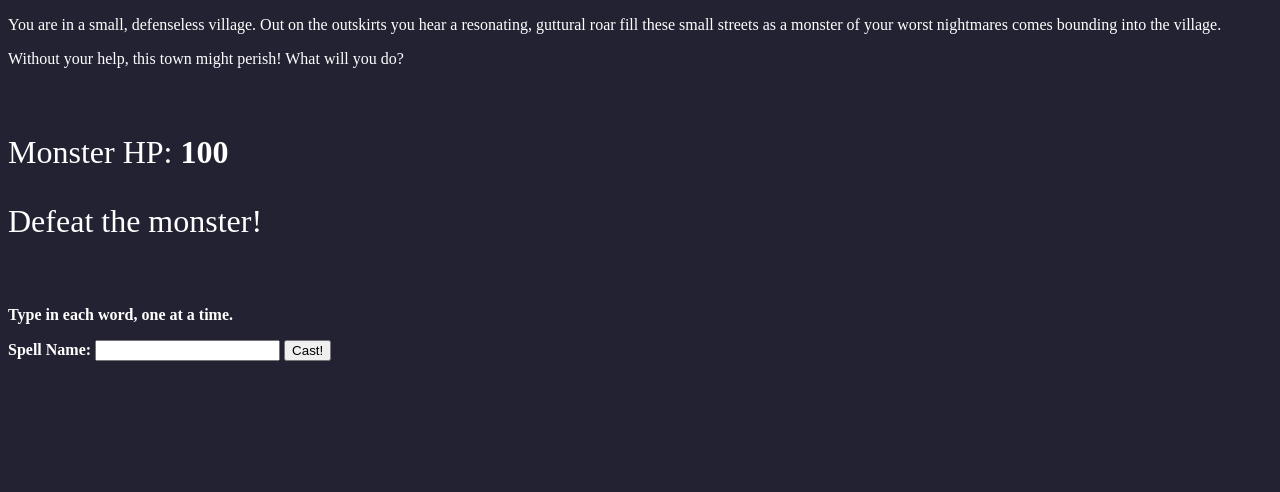
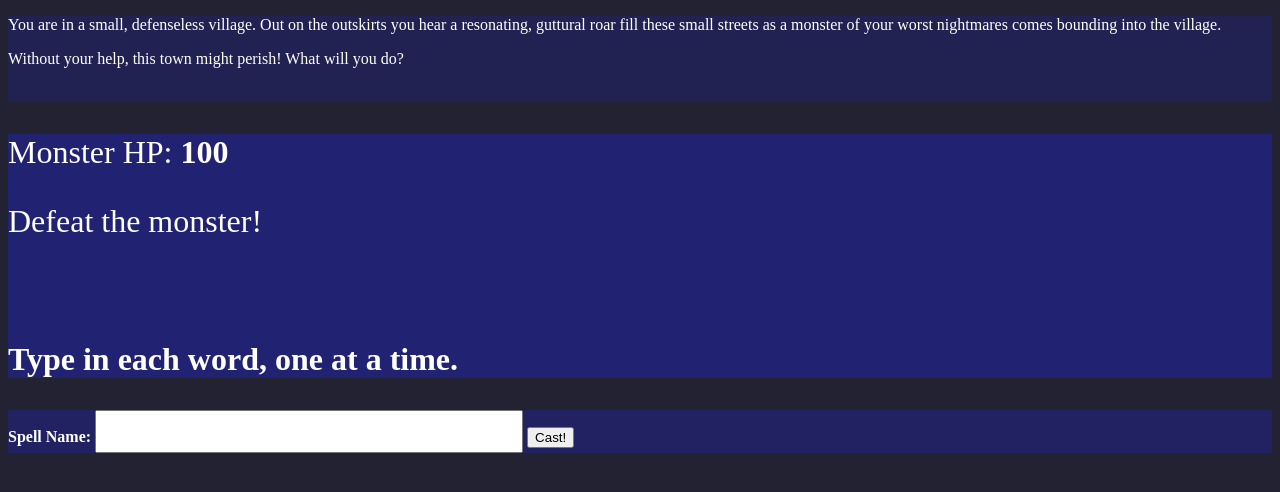
Before and after one commit to JLHGD/TextGuessingGame, a plain HTML site: page index.html in a window 1280 px wide. Drawn offline with Linux system fonts and the light colour scheme.

Commit message:
A few tweaks to the html structure for styling and other stuff

```diff
--- a/index.html
+++ b/index.html
@@ -13,22 +13,25 @@
     <body>
         <div id="root">
         <header>
+            <p class="story">You are in a small, defenseless village. Out on the outskirts you hear a resonating, guttural roar fill these small streets as a monster of your worst nightmares comes bounding into the village.</p>
+
+            <p class="story">Without your help, this town might perish! What will you do?</p><br>
         </header>
 
         <main>
-            <p class="story">You are in a small, defenseless village. Out on the outskirts you hear a resonating, guttural roar fill these small streets as a monster of your worst nightmares comes bounding into the village.</p>
+            <div id="hpAndStatus">
+                <p id="monsterhp">Monster HP: <b id="hp">100</b> </p>
+                <p id="statusmessage">Defeat the monster!</p><br>
 
-            <p class="story">Without your help, this town might perish! What will you do?</p><br>
+                <p id="instructions"><b>Type in each word, one at a time.</b></p>
+            </div>
 
-            <p id="monsterhp">Monster HP: <b id="hp">100</b> </p>
-            <p id="statusmessage">Defeat the monster!</p><br>
+            <div id="gameSpace">
+                <label for="wordinput"><b>Spell Name:</b></label>
+                <input type="text" id="wordinput" name="wordinput">
 
-            <p id="instructions"><b>Type in each word, one at a time.</b></p>
-
-            <label for="fname"><b>Spell Name:</b></label>
-            <input type="text" id="wordinput" name="wordinput">
-
-            <button type="button" name="button" id="cast">Cast!</button>
+                <button type="button" name="button" id="cast">Cast!</button>
+            </div>
         </main>
 
         <footer>
--- a/styles/main-style.css
+++ b/styles/main-style.css
@@ -3,11 +3,20 @@ body{
     color: #FFF;
 }
 
-#monsterhp{
-    font-size: 2rem;
+header{
+    background-color: #222252;
 }
 
-#statusmessage{
+#hpAndStatus{
+    font-size: 2rem;
+    background-color: #222272;
+}
+
+#gameSpace{
+    background-color: #222262;
+}
+
+#wordinput{
     font-size: 2rem;
 }
 
```
